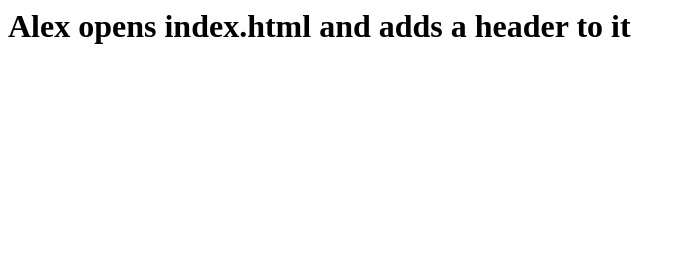
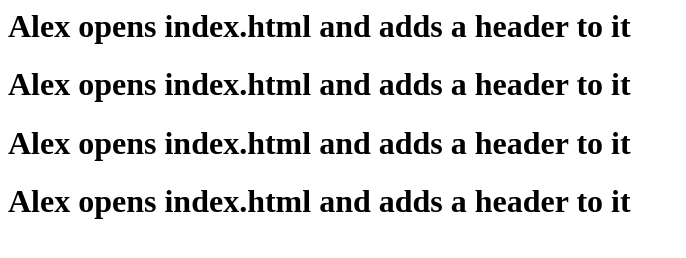
Before and after one commit to johncosfm/theModernCloud, a plain HTML site: page index.html in a window 1280 px wide. Shown: the whole page, without its empty margins (0-686 px from the left). Drawn offline with Linux system fonts and the light colour scheme.

Commit message:
Added a bunch more headers for some reason idk

```diff
--- a/index.html
+++ b/index.html
@@ -1 +1,4 @@
 <h1>Alex opens index.html and adds a header to it</h1>
+<h1>Alex opens index.html and adds a header to it</h1>
+<h1>Alex opens index.html and adds a header to it</h1>
+<h1>Alex opens index.html and adds a header to it</h1>
```
